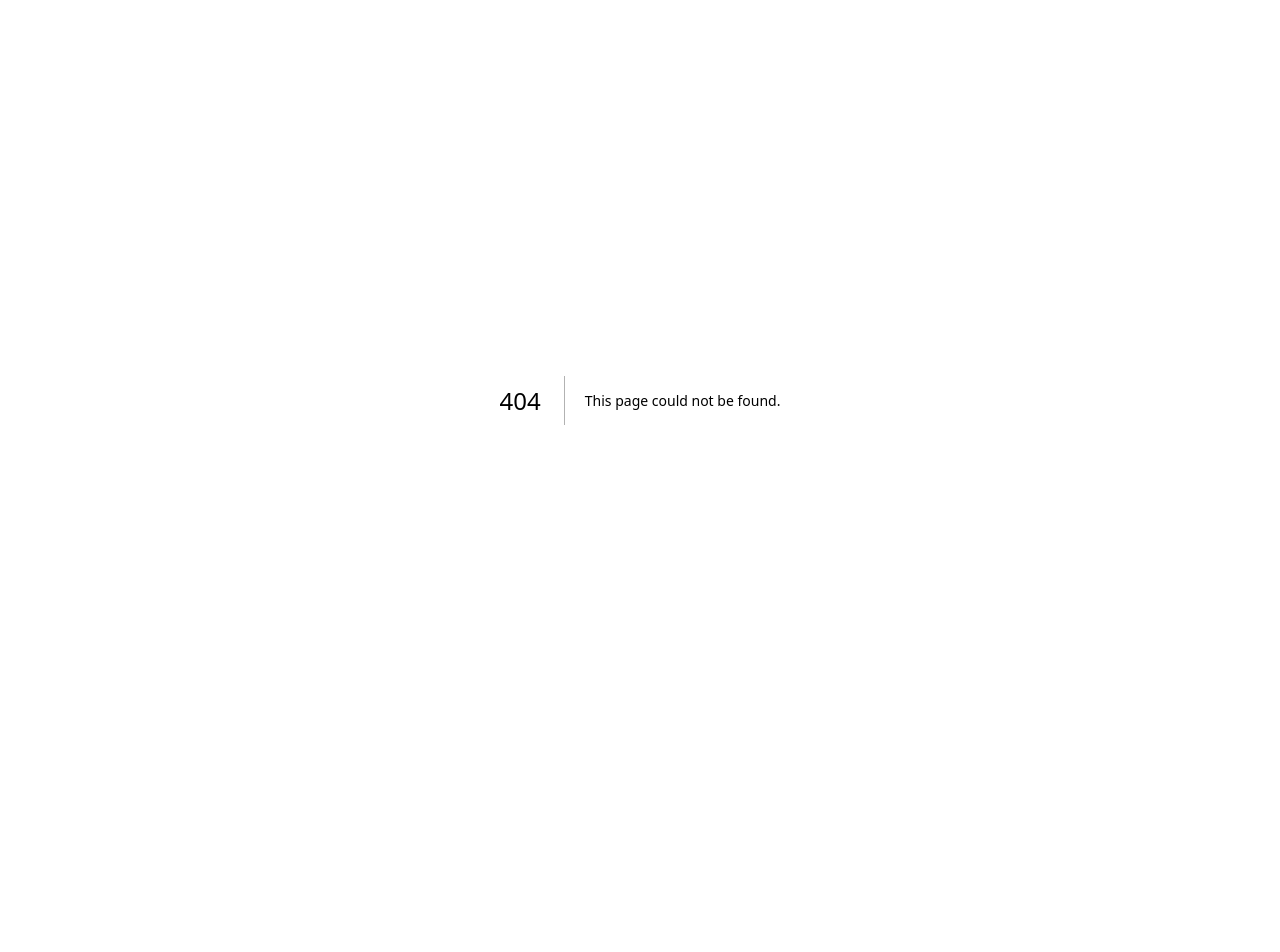
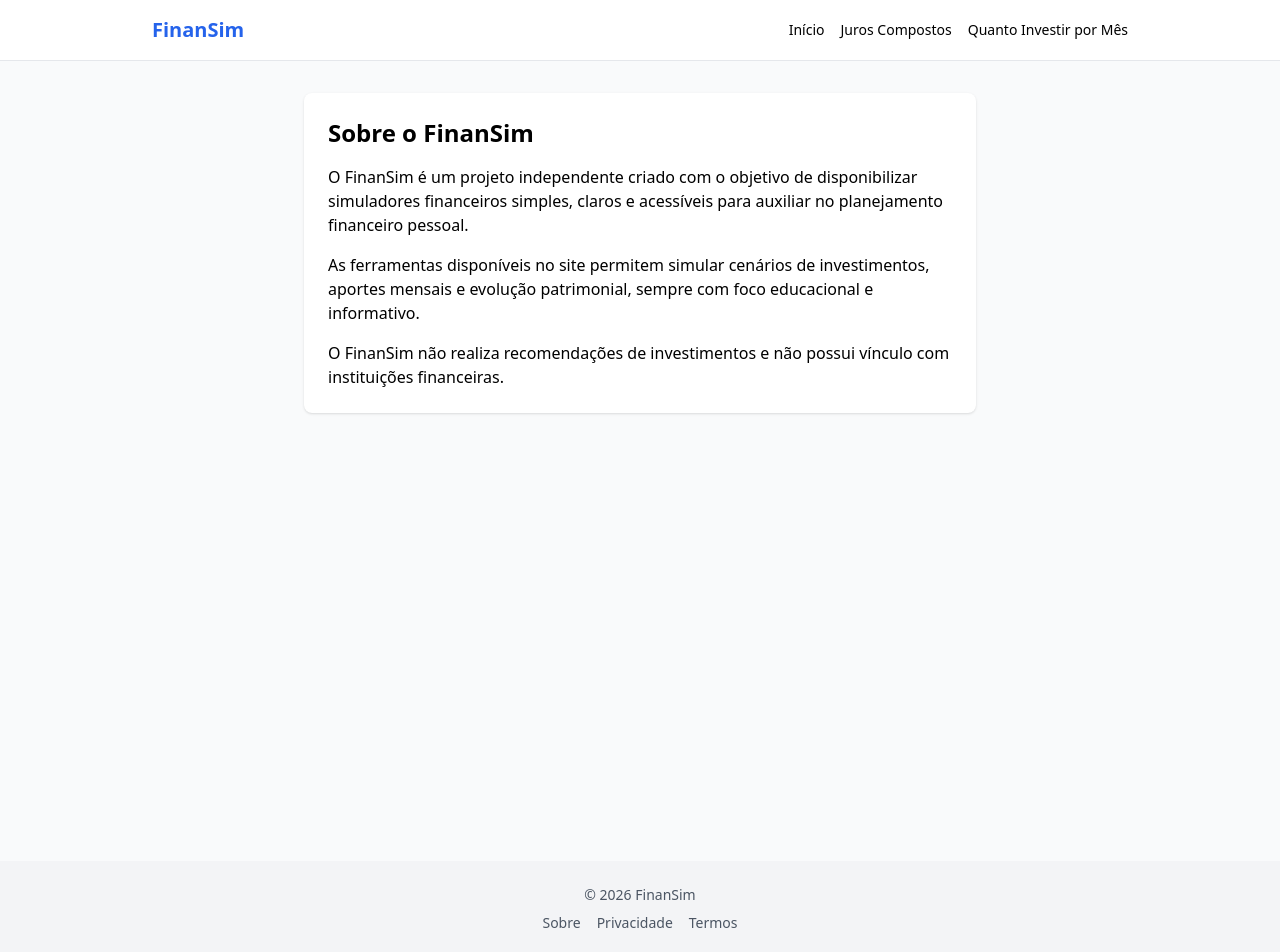
Before and after one commit to tulioqp/finansim, a Next.js app in the folder frontend/: page /sobre in a window 1280 px wide. Before the commit this address had no page. Shown: the top 952 px of the page. Before the commit the page ends 800 px from the top, so only its background shows below. Built offline with nearby package versions, Linux system fonts and the light colour scheme.

Commit message:
institutional pages and footer links

```diff
--- a/frontend/components/Footer.jsx
+++ b/frontend/components/Footer.jsx
@@ -1,16 +1,24 @@
+import Link from 'next/link'
+
 export default function Footer() {
   return (
-    <footer className="mt-12 border-t text-xs text-gray-500">
-      <div className="max-w-5xl mx-auto px-6 py-6">
-        <p className="mb-2">
-          © {new Date().getFullYear()} FinanSim — Simuladores Financeiros
-        </p>
+    <footer className="bg-gray-100 text-sm text-gray-600 p-6">
+      <div className="max-w-2xl mx-auto text-center space-y-2">
+        <p>© {new Date().getFullYear()} FinanSim</p>
 
-        <p>
-          Aviso legal: os simuladores e conteúdos deste site têm caráter
-          exclusivamente educacional e informativo. Não constituem
-          recomendação de investimento ou aconselhamento financeiro.
-        </p>
+        <div className="flex justify-center gap-4">
+          <Link href="/sobre" className="hover:underline">
+            Sobre
+          </Link>
+
+          <Link href="/privacidade" className="hover:underline">
+            Privacidade
+          </Link>
+
+          <Link href="/termos" className="hover:underline">
+            Termos
+          </Link>
+        </div>
       </div>
     </footer>
   )
--- /dev/null
+++ b/frontend/pages/privacidade.js
@@ -0,0 +1,45 @@
+import Head from 'next/head'
+import Header from '../components/Header'
+import Footer from '../components/Footer'
+
+export default function Privacidade() {
+  return (
+    <>
+      <Head>
+        <title>Política de Privacidade | FinanSim</title>
+        <meta
+          name="description"
+          content="Política de privacidade do FinanSim."
+        />
+      </Head>
+
+      <Header />
+
+      <div className="min-h-screen bg-gray-50 p-8">
+        <main className="max-w-2xl mx-auto bg-white p-6 rounded-lg shadow">
+          <h1 className="text-2xl font-bold mb-4">
+            Política de Privacidade
+          </h1>
+
+          <p className="mb-4">
+            O FinanSim respeita a privacidade dos usuários. Não coletamos dados
+            pessoais sensíveis nem exigimos cadastro para utilização das
+            ferramentas disponíveis no site.
+          </p>
+
+          <p className="mb-4">
+            Informações de navegação podem ser coletadas de forma anônima para
+            fins estatísticos, como melhoria de conteúdo e desempenho do site.
+          </p>
+
+          <p>
+            Ao utilizar o FinanSim, você concorda com esta política de
+            privacidade.
+          </p>
+        </main>
+      </div>
+
+      <Footer />
+    </>
+  )
+}
--- /dev/null
+++ b/frontend/pages/sobre.js
@@ -0,0 +1,44 @@
+import Head from 'next/head'
+import Header from '../components/Header'
+import Footer from '../components/Footer'
+
+export default function Sobre() {
+  return (
+    <>
+      <Head>
+        <title>Sobre o FinanSim</title>
+        <meta
+          name="description"
+          content="Conheça o FinanSim, um site de simuladores financeiros para planejamento e educação financeira."
+        />
+      </Head>
+
+      <Header />
+
+      <div className="min-h-screen bg-gray-50 p-8">
+        <main className="max-w-2xl mx-auto bg-white p-6 rounded-lg shadow">
+          <h1 className="text-2xl font-bold mb-4">Sobre o FinanSim</h1>
+
+          <p className="mb-4">
+            O FinanSim é um projeto independente criado com o objetivo de
+            disponibilizar simuladores financeiros simples, claros e acessíveis
+            para auxiliar no planejamento financeiro pessoal.
+          </p>
+
+          <p className="mb-4">
+            As ferramentas disponíveis no site permitem simular cenários de
+            investimentos, aportes mensais e evolução patrimonial, sempre com
+            foco educacional e informativo.
+          </p>
+
+          <p>
+            O FinanSim não realiza recomendações de investimentos e não possui
+            vínculo com instituições financeiras.
+          </p>
+        </main>
+      </div>
+
+      <Footer />
+    </>
+  )
+}
--- /dev/null
+++ b/frontend/pages/termos.js
@@ -0,0 +1,43 @@
+import Head from 'next/head'
+import Header from '../components/Header'
+import Footer from '../components/Footer'
+
+export default function Termos() {
+  return (
+    <>
+      <Head>
+        <title>Termos de Uso | FinanSim</title>
+        <meta
+          name="description"
+          content="Termos de uso do FinanSim."
+        />
+      </Head>
+
+      <Header />
+
+      <div className="min-h-screen bg-gray-50 p-8">
+        <main className="max-w-2xl mx-auto bg-white p-6 rounded-lg shadow">
+          <h1 className="text-2xl font-bold mb-4">
+            Termos de Uso
+          </h1>
+
+          <p className="mb-4">
+            As informações e simuladores disponibilizados no FinanSim têm caráter
+            exclusivamente educacional e informativo.
+          </p>
+
+          <p className="mb-4">
+            Os resultados apresentados são estimativas e não constituem
+            recomendação de investimento.
+          </p>
+
+          <p>
+            O uso do site é de inteira responsabilidade do usuário.
+          </p>
+        </main>
+      </div>
+
+      <Footer />
+    </>
+  )
+}
```
